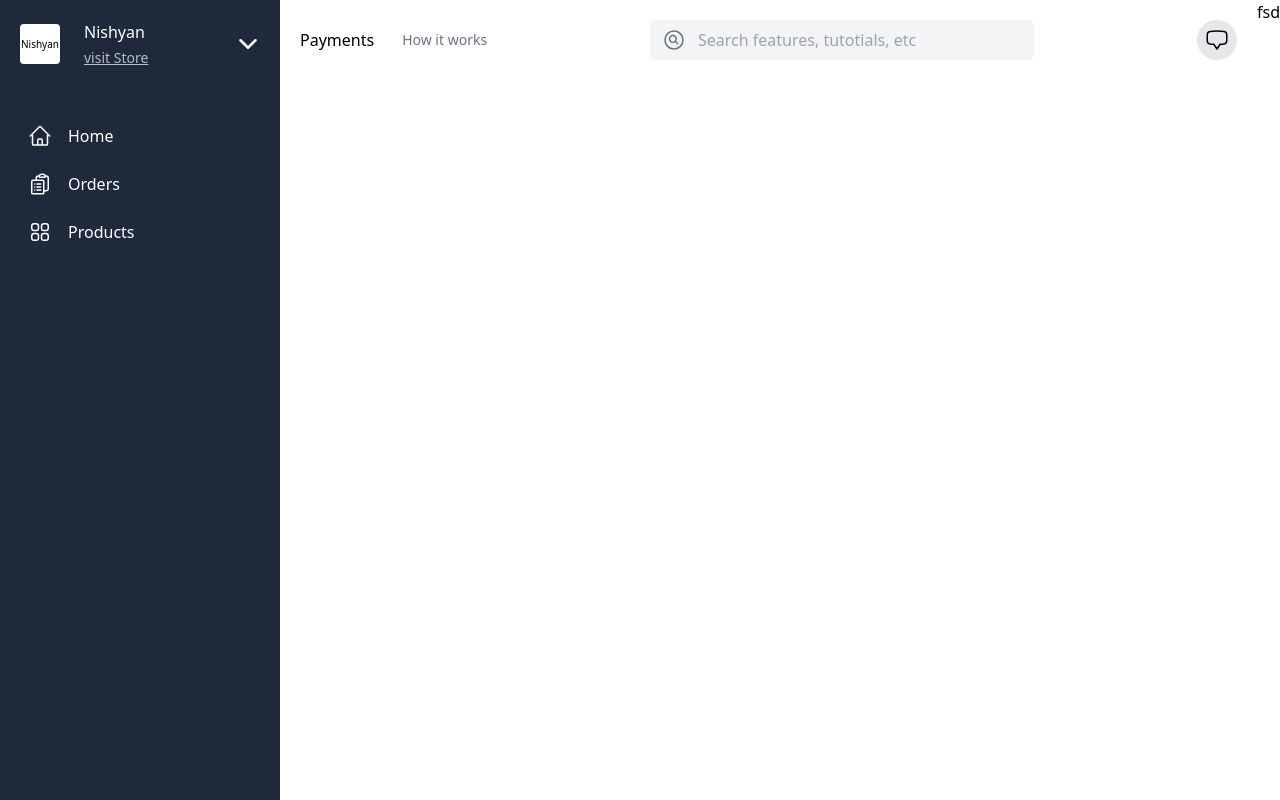
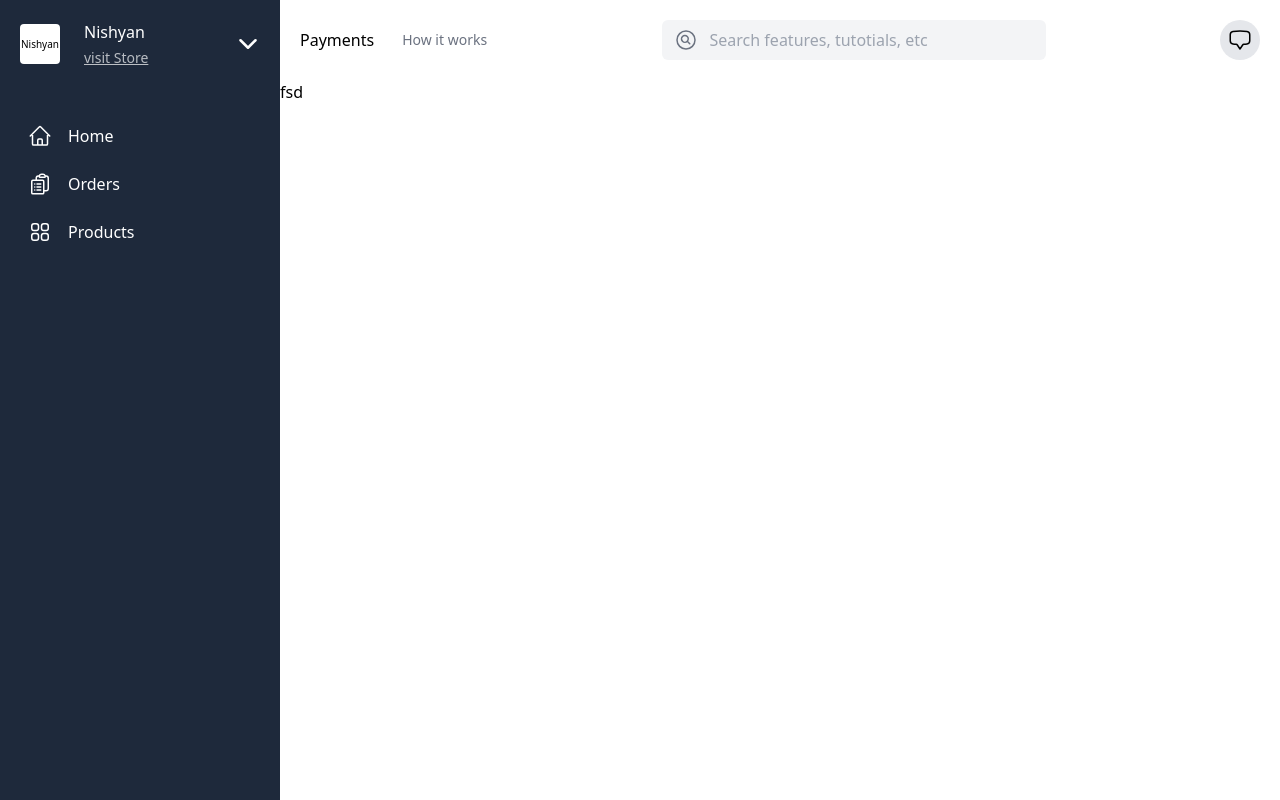
Before and after one commit to ranjit1024/TainWind-ui, a React (Vite) app: page / in a window 1280 px wide. Built offline with nearby package versions, Linux system fonts and the light colour scheme.

Commit message:
solved bug

```diff
--- a/src/App.jsx
+++ b/src/App.jsx
@@ -9,10 +9,12 @@ function App() {
   const [count, setCount] = useState(0);
 
   return (
-   <div className="h-screen flex  w-screen">
+   <div className="h-screen w-screen flex">
     <Sidebar/>
+    <div className="w-screen">
     <Header/>
     <Anoerh/>
+    </div>
     </div>
   );
 }
--- a/src/components/Header.jsx
+++ b/src/components/Header.jsx
@@ -1,6 +1,6 @@
 export function Header() {
   return (
-    <div className="bg-white flex w-screen h-fit p-5 justify-between ">
+    <div className="bg-white items-center p-5 justify-between flex w-fill">
       <div className="flex items-center">
         <p className="font-base mr-7">Payments</p>
         <p className="text-gray-500 text-sm">How it works</p>
--- a/src/components/Sidebar.jsx
+++ b/src/components/Sidebar.jsx
@@ -1,6 +1,6 @@
 export function Sidebar() {
   return (
-    <div className="bg-slate-800 p-5 w-fite">
+    <div className="bg-slate-800 p-5 h-screen w-fit">
       <div className="logo flex items-center justify-center">
         <div className="size-10 rounded bg-white flex overflow-hidden justify-center items-center">
           <p className="text-[10px] overflow-hidden">Nishyan</p>
```
